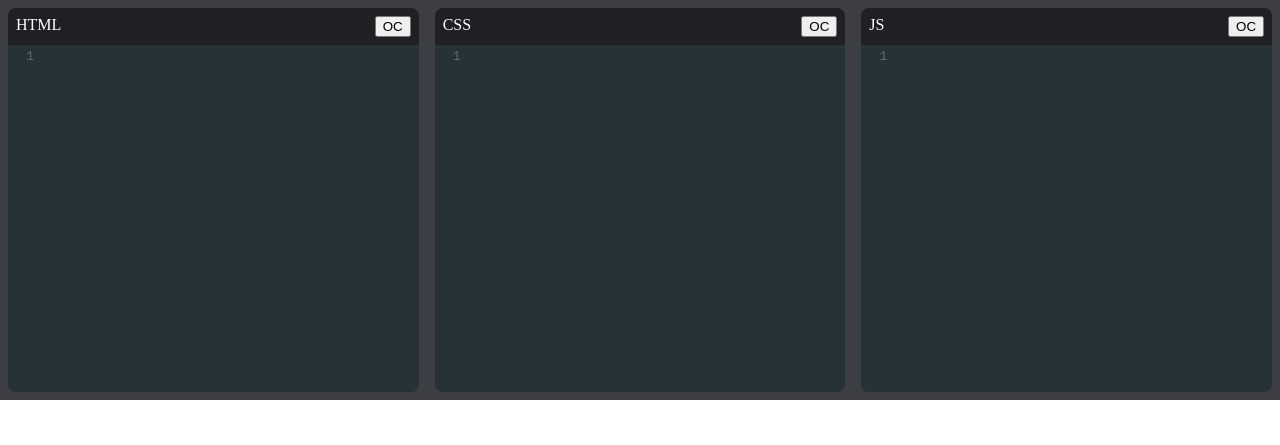
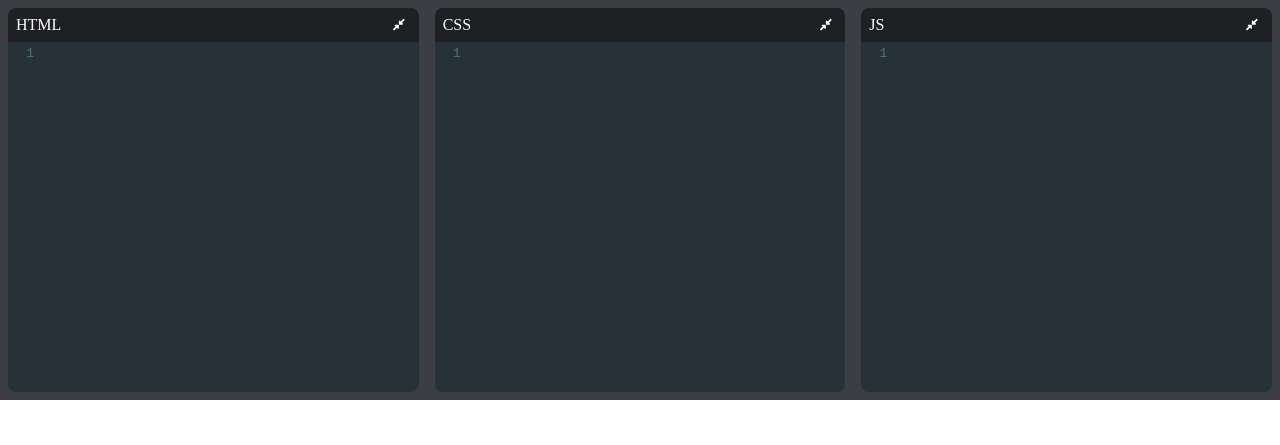
Before and after one commit to csagymbek/codepen-react, a React app: page / in a window 1280 px wide. Built offline with nearby package versions, Linux system fonts and the light colour scheme.

Commit message:
first commit

```diff
--- a/package.json
+++ b/package.json
@@ -3,6 +3,9 @@
   "version": "0.1.0",
   "private": true,
   "dependencies": {
+    "@fortawesome/fontawesome-svg-core": "^1.2.32",
+    "@fortawesome/free-solid-svg-icons": "^5.15.1",
+    "@fortawesome/react-fontawesome": "^0.1.11",
     "@testing-library/jest-dom": "^4.2.4",
     "@testing-library/react": "^9.5.0",
     "@testing-library/user-event": "^7.2.1",
--- a/src/components/App.js
+++ b/src/components/App.js
@@ -1,18 +1,25 @@
-import React, {useState} from 'react';
+import React, {useState, useEffect} from 'react';
 import Editor from "./Editor";
+import useLocalStorage from "../hooks/useLocalStorage";
 
 export default function App() {
-  const [html, setHtml] = useState("");
-  const [css, setCss] = useState("");
-  const [js, setJs] = useState("");
+  const [html, setHtml] = useLocalStorage("html", "");
+  const [css, setCss] = useLocalStorage("css", "");
+  const [js, setJs] = useLocalStorage("js", "");
+  const [srcDoc, setSrcDoc] = useState("");
 
-  const srcDoc = `
-    <html>
-      <body>${html}</body>
-      <style>${css}</style>
-      <script>${js}</script>
-    </html>
-  `;
+  useEffect(() => {
+    const timeout = setTimeout(() => {
+      setSrcDoc(`
+          <html>
+            <body>${html}</body>
+            <style>${css}</style>
+            <script>${js}</script>
+          </html>
+      `);
+    }, 250);
+    return () => clearTimeout(timeout);
+  }, [html, css, js]);
 
   return (
     <>
--- a/src/components/Editor.js
+++ b/src/components/Editor.js
@@ -1,21 +1,27 @@
-import React from 'react';
+import React, {useState} from 'react';
 import "codemirror/lib/codemirror.css";
 import "codemirror/theme/material.css";
 import "codemirror/mode/xml/xml";
 import "codemirror/mode/javascript/javascript";
 import "codemirror/mode/css/css";
 import {Controlled as ControlledEditor} from "react-codemirror2";
+import {FontAwesomeIcon} from "@fortawesome/react-fontawesome";
+import {faCompressAlt, faExpandAlt} from "@fortawesome/free-solid-svg-icons";
 
 export default function Editor({displayName, language, value, onChange}) {
+    const [open, setOpen] = useState(true);
+
     function handleChange(editor, data, value){
         onChange(value);
     }
 
     return (
-        <div className="editor-container">
+        <div className={`editor-container ${open ? "" : "collapsed"}`}>
             <div className="editor-title">
                 {displayName}
-                <button>OC</button>
+                <button onClick={() => setOpen(prevOpen => !prevOpen)} type="button" className="expand-collapse-btn">
+                    <FontAwesomeIcon icon={open ? faCompressAlt : faExpandAlt} />
+                </button>
             </div>
             <ControlledEditor onBeforeChange={handleChange} value={value} className="code-mirror-wrapper" options={{
                 lineWrapping: true,
--- /dev/null
+++ b/src/hooks/useLocalStorage.js
@@ -0,0 +1,25 @@
+import {useState, useEffect} from 'react';
+
+const PREFIX = "codepen-clone-";
+
+export default function useLocalStorage(key, initialValue) {
+    const prefixedKey = PREFIX + key;
+
+    const [value, setValue] = useState(() => {
+        const jsonValue = localStorage.getItem(prefixedKey);
+        if(jsonValue !== null){
+            return JSON.parse(jsonValue);
+        }
+        if(typeof initialValue === "function"){
+            return initialValue();
+        } else{
+            return initialValue;
+        }
+    });
+
+    useEffect(() => {
+        localStorage.setItem(prefixedKey, JSON.stringify(value));
+    }, [prefixedKey, value]);
+
+    return [value, setValue];
+}
--- a/src/index.css
+++ b/src/index.css
@@ -40,3 +40,20 @@ body{
 .CodeMirror{
     height: 100% !important;
 }
+
+.editor-container.collapsed{
+    flex-grow: 0;
+}
+
+.editor-container.collapsed .CodeMirror-scroll{
+    position: absolute;
+    overflow: hidden !important;
+}
+
+.expand-collapse-btn{
+    margin-left: .5rem;
+    background: none;
+    border: none;
+    color: white;
+    cursor: pointer;
+}
```
Also changed, not shown: 1 other file.
